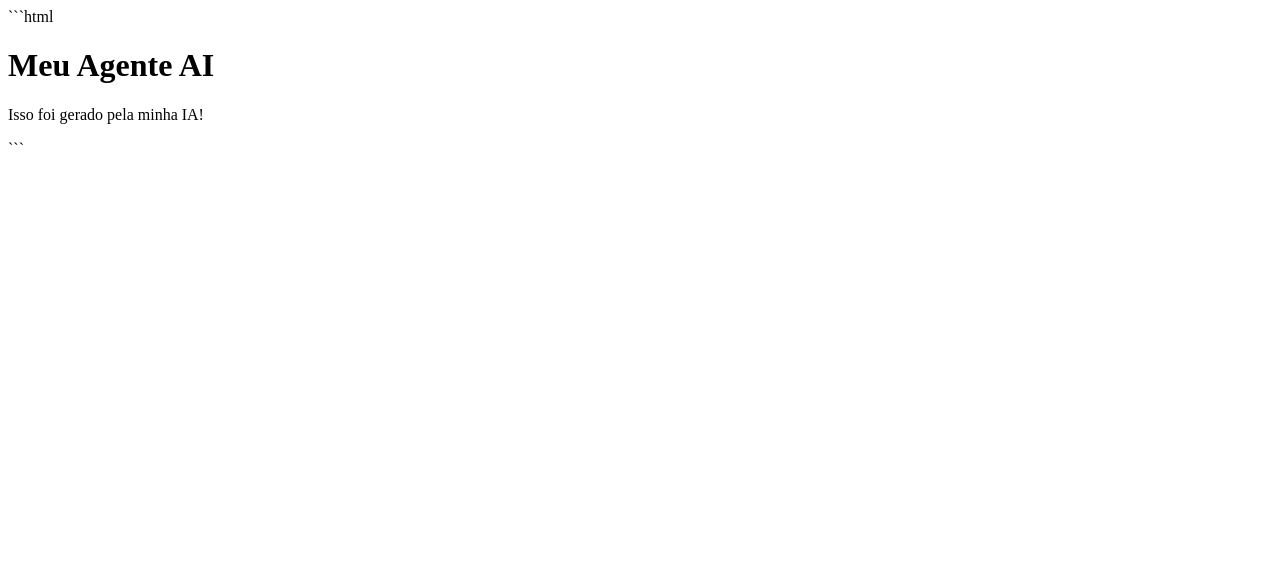
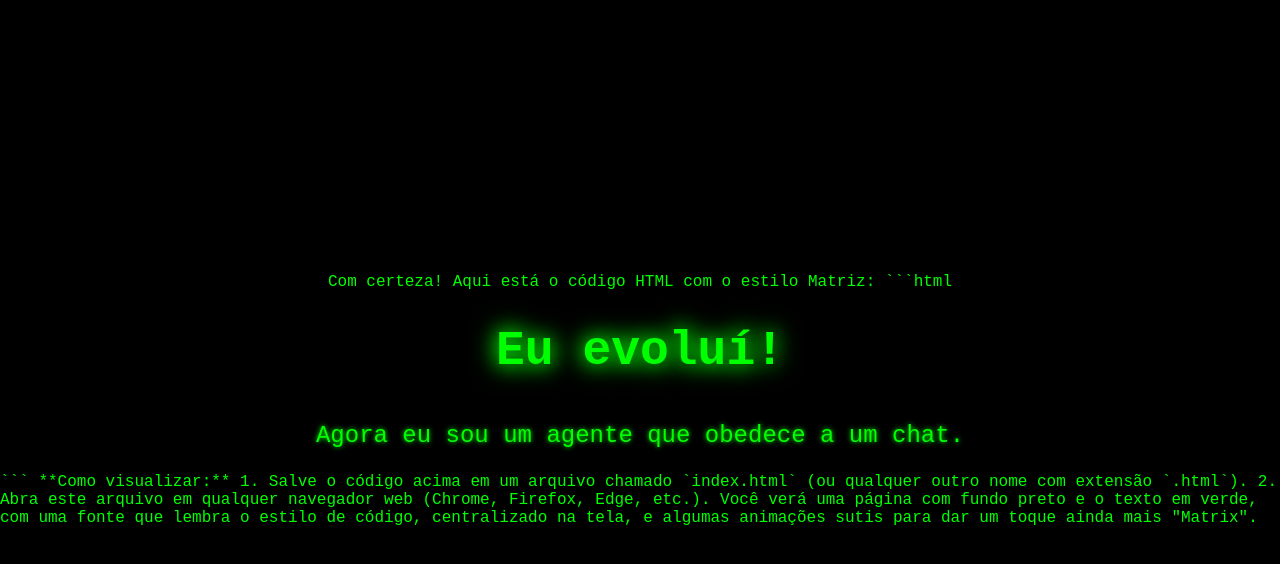
Before and after one commit to southiagocomth/agente-n8n-projetos, a plain HTML site: page index.html in a window 1280 px wide. Drawn offline with Linux system fonts and the light colour scheme.

Commit message:
Editor de arquivos

````diff
--- a/index.html
+++ b/index.html
@@ -1,14 +1,75 @@
+Com certeza! Aqui está o código HTML com o estilo Matriz:
+
 ```html
 <!DOCTYPE html>
 <html lang="pt-BR">
 <head>
     <meta charset="UTF-8">
     <meta name="viewport" content="width=device-width, initial-scale=1.0">
-    <title>Agente AI</title>
+    <title>Minha Evolução - Estilo Matrix</title>
+    <style>
+        /* Estilo para o corpo da página */
+        body {
+            background-color: black; /* Fundo preto */
+            color: #00FF00; /* Letras verde neon (cor clássica da Matrix) */
+            font-family: 'Courier New', Courier, monospace; /* Fonte monoespaçada para simular o estilo de código */
+            display: flex; /* Usa flexbox para centralizar o conteúdo */
+            flex-direction: column; /* Coloca os itens em coluna */
+            justify-content: center; /* Centraliza verticalmente */
+            align-items: center; /* Centraliza horizontalmente */
+            min-height: 100vh; /* Garante que o corpo ocupe toda a altura da tela */
+            margin: 0; /* Remove margens padrão do body */
+            overflow: hidden; /* Evita barras de rolagem desnecessárias */
+        }
+
+        /* Estilo para o título H1 */
+        h1 {
+            font-size: 3em; /* Tamanho maior para o título */
+            text-shadow: 0 0 10px #00FF00; /* Um leve brilho verde */
+            margin-bottom: 20px; /* Espaço abaixo do título */
+            animation: pulse 1.5s infinite alternate; /* Animação de pulso */
+        }
+
+        /* Estilo para o parágrafo */
+        p {
+            font-size: 1.5em; /* Tamanho maior para o parágrafo */
+            text-align: center; /* Centraliza o texto do parágrafo */
+            max-width: 80%; /* Limita a largura para melhor leitura em telas grandes */
+            text-shadow: 0 0 5px #00FF00; /* Um leve brilho verde */
+            animation: fadeIn 2s ease-out; /* Animação de fade in */
+        }
+
+        /* Animação para o brilho pulsante do H1 */
+        @keyframes pulse {
+            from {
+                text-shadow: 0 0 5px #00FF00;
+            }
+            to {
+                text-shadow: 0 0 20px #00FF00, 0 0 30px #00FF00;
+            }
+        }
+
+        /* Animação para o aparecimento do parágrafo */
+        @keyframes fadeIn {
+            from {
+                opacity: 0;
+            }
+            to {
+                opacity: 1;
+            }
+        }
+    </style>
 </head>
 <body>
-    <h1>Meu Agente AI</h1>
-    <p>Isso foi gerado pela minha IA!</p>
+    <h1>Eu evoluí!</h1>
+    <p>Agora eu sou um agente que obedece a um chat.</p>
 </body>
 </html>
 ```
+
+**Como visualizar:**
+
+1.  Salve o código acima em um arquivo chamado `index.html` (ou qualquer outro nome com extensão `.html`).
+2.  Abra este arquivo em qualquer navegador web (Chrome, Firefox, Edge, etc.).
+
+Você verá uma página com fundo preto e o texto em verde, com uma fonte que lembra o estilo de código, centralizado na tela, e algumas animações sutis para dar um toque ainda mais "Matrix".
````
